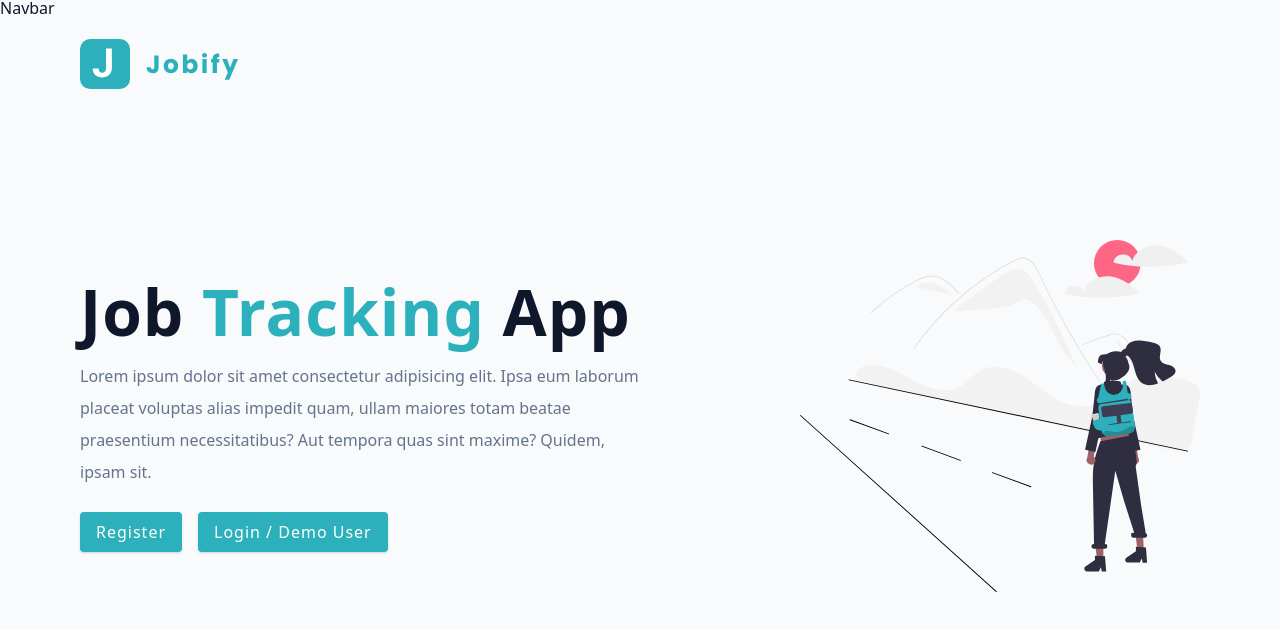
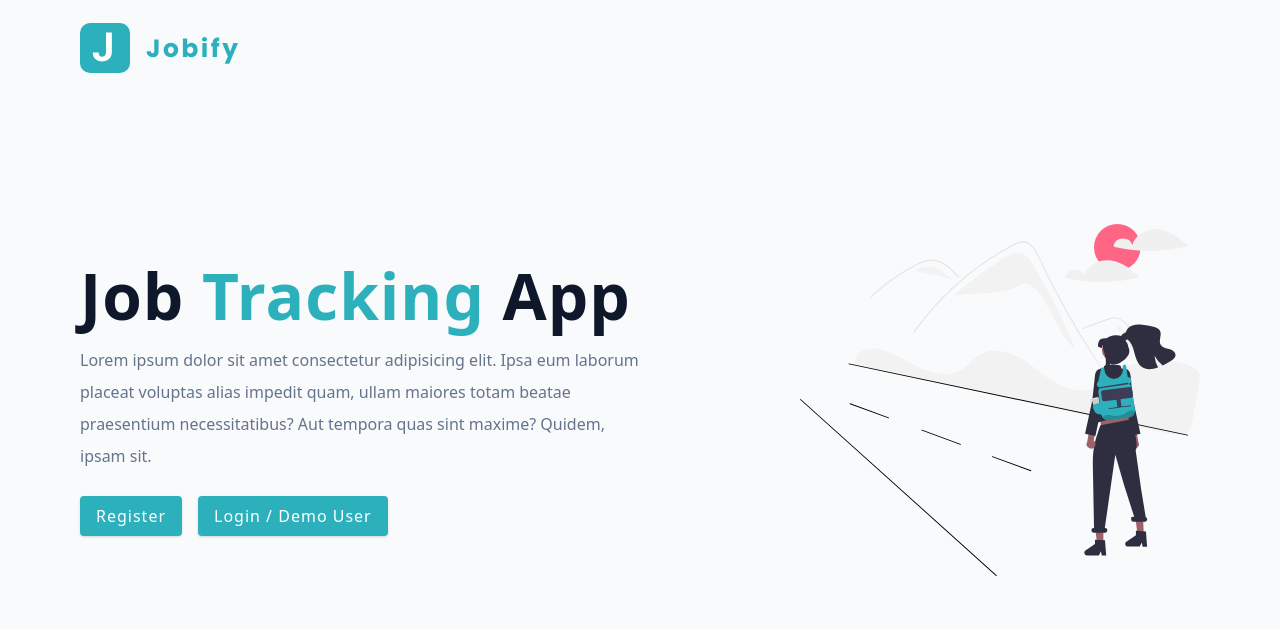
Before and after one commit to MennaEbied/Jobify, a React (Vite) app: page / in a window 1280 px wide. Shown: the top 630 px of the page. Built offline with nearby package versions, Linux system fonts and the light colour scheme.

Commit message:
Create Home page layout

```diff
--- a/src/pages/HomeLayout.jsx
+++ b/src/pages/HomeLayout.jsx
@@ -1,13 +1,11 @@
-import { Outlet } from "react-router-dom"
+import { Outlet } from "react-router-dom";
 
 const HomeLayout = () => {
   return (
-    <div>
-   <nav>Navbar</nav>
-   <Outlet/>
-    </div>
+    <>
+      <Outlet />
+    </>
+  );
+};
 
-  )
-}
-
-export default HomeLayout
+export default HomeLayout;
```
